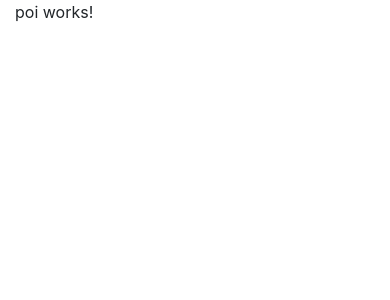
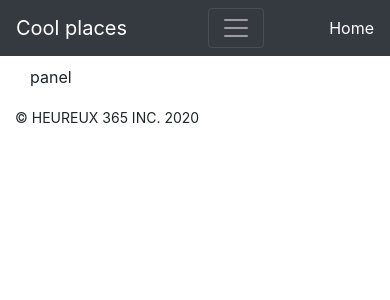
Before and after one commit to hutaojiazi/poi-ui, an Angular app in the folder poi-demo/: page / in a window 390 px wide. Shown: the top 300 px of the page. Built offline with nearby package versions, Linux system fonts and the light colour scheme.

Commit message:
initial commit

```diff
--- a/poi-demo/package.json
+++ b/poi-demo/package.json
@@ -3,7 +3,7 @@
   "version": "0.0.0",
   "scripts": {
     "ng": "ng",
-    "start": "ng serve",
+    "start": "ng serve --proxy-config proxy-conf.json",
     "build": "ng build",
     "test": "ng test",
     "lint": "ng lint",
--- /dev/null
+++ b/poi-demo/proxy-conf.json
@@ -0,0 +1,6 @@
+{
+    "/api": {
+        "target": "http://localhost:8099",
+        "secure": false
+    }
+}
--- a/poi-demo/src/app/app.component.css
+++ b/poi-demo/src/app/app.component.css
@@ -0,0 +1,3 @@
+.container {
+    padding-top: 65px;
+}
--- a/poi-demo/src/app/app.module.ts
+++ b/poi-demo/src/app/app.module.ts
@@ -4,11 +4,15 @@ import { NgModule } from '@angular/core';
 import { AppRoutingModule } from './app-routing.module';
 import { AppComponent } from './app.component';
 import { PoiComponent } from './poi/poi.component';
+import { FooterGenericComponent } from './poi/footer-generic/footer-generic.component';
+import { NavigationHeaderComponent } from './poi/navigation-header/navigation-header.component';
 
 @NgModule({
   declarations: [
     AppComponent,
-    PoiComponent
+    PoiComponent,
+    FooterGenericComponent,
+    NavigationHeaderComponent
   ],
   imports: [
     BrowserModule,
--- /dev/null
+++ b/poi-demo/src/app/poi/footer-generic/footer-generic.component.html
@@ -0,0 +1,5 @@
+<footer>
+    <div class="row">
+      <div class="col-xs-12"><small>&copy; HEUREUX 365 INC. 2020</small></div>
+    </div>
+  </footer>
--- /dev/null
+++ b/poi-demo/src/app/poi/footer-generic/footer-generic.component.ts
@@ -0,0 +1,15 @@
+import { Component, OnInit } from '@angular/core';
+
+@Component({
+  selector: 'app-footer-generic',
+  templateUrl: './footer-generic.component.html',
+  styleUrls: ['./footer-generic.component.css']
+})
+export class FooterGenericComponent implements OnInit {
+
+  constructor() { }
+
+  ngOnInit(): void {
+  }
+
+}
--- /dev/null
+++ b/poi-demo/src/app/poi/navigation-header/navigation-header.component.html
@@ -0,0 +1,19 @@
+<nav class="navbar navbar-expand-lg navbar-dark bg-dark fixed-top">
+    <div class="container">
+        <a class="navbar-brand" href="#">Cool places</a>
+        <button class="navbar-toggler" type="button" data-toggle="collapse"
+                data-target="#navbarResponsive" aria-controls="navbarResponsive"
+                aria-expanded="false" aria-label="Toggle navigation">
+            <span class="navbar-toggler-icon"></span>
+        </button>
+        <div id="navbarResponsive">
+            <ul class="navbar-nav ml-auto">
+                <li class="nav-item active">
+                    <a class="nav-link" href="#">Home
+                        <span class="sr-only">(current)</span>
+                    </a>
+                </li>
+            </ul>
+        </div>
+    </div>
+</nav>
--- /dev/null
+++ b/poi-demo/src/app/poi/navigation-header/navigation-header.component.ts
@@ -0,0 +1,15 @@
+import { Component, OnInit } from '@angular/core';
+
+@Component({
+  selector: 'app-navigation-header',
+  templateUrl: './navigation-header.component.html',
+  styleUrls: ['./navigation-header.component.css']
+})
+export class NavigationHeaderComponent implements OnInit {
+
+  constructor() { }
+
+  ngOnInit(): void {
+  }
+
+}
--- a/poi-demo/src/app/poi/poi.component.html
+++ b/poi-demo/src/app/poi/poi.component.html
@@ -1 +1,9 @@
-<p>poi works!</p>
+<app-navigation-header></app-navigation-header>
+<div class="container">
+    <div class="row">
+    <div class="col-md-6 col-sm-12">
+        <p>panel</p>
+    </div>
+    </div>
+    <app-footer-generic></app-footer-generic>
+</div>
```
Also changed, not shown: poi-demo/src/app/poi/services/LocationService.ts (added, +8 -0 lines), poi-demo/src/app/poi/footer-generic/footer-generic.component.css (added), poi-demo/src/app/poi/navigation-header/navigation-header.component.css (added), 2 other files (tests, documents, lock files or other folders).
